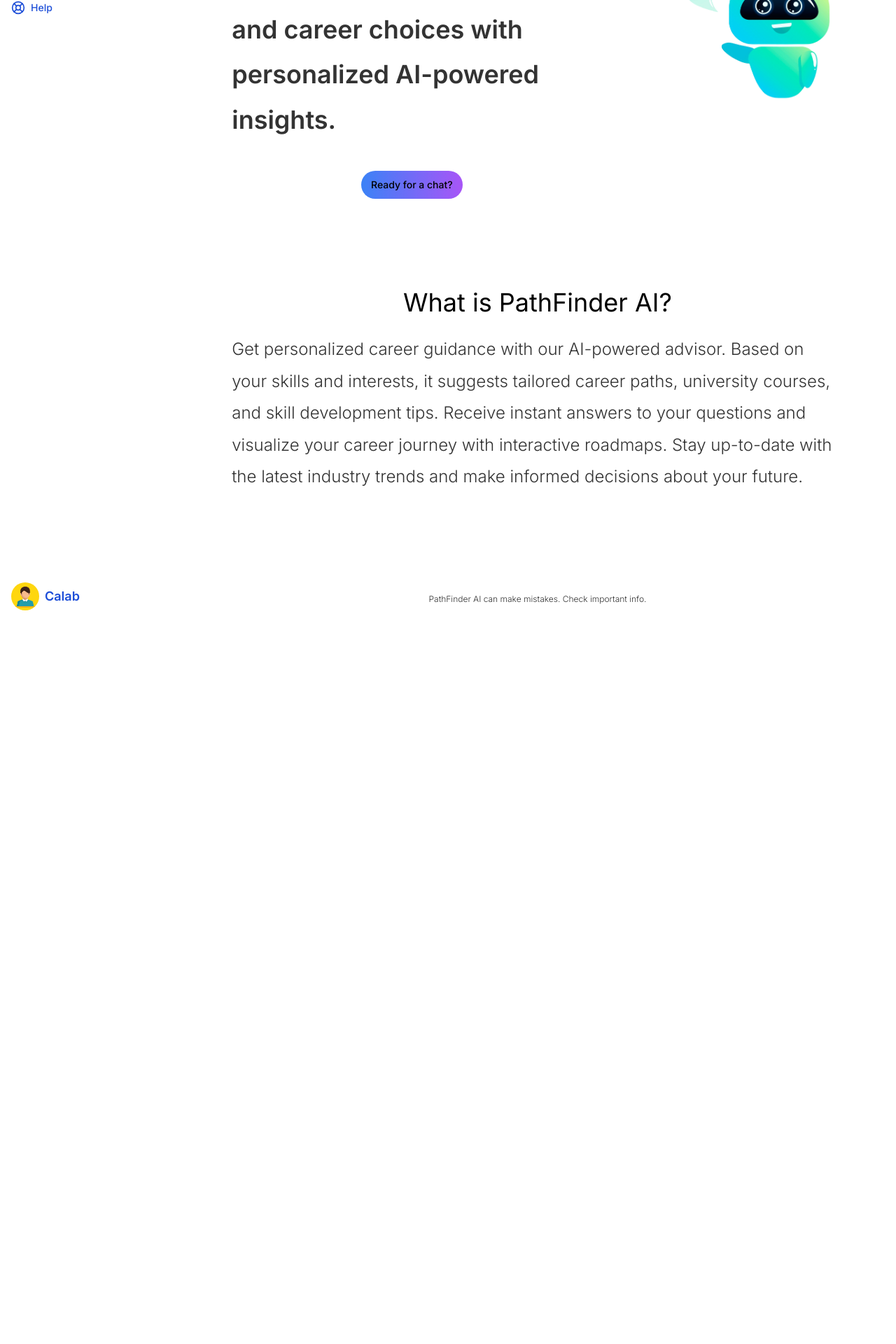
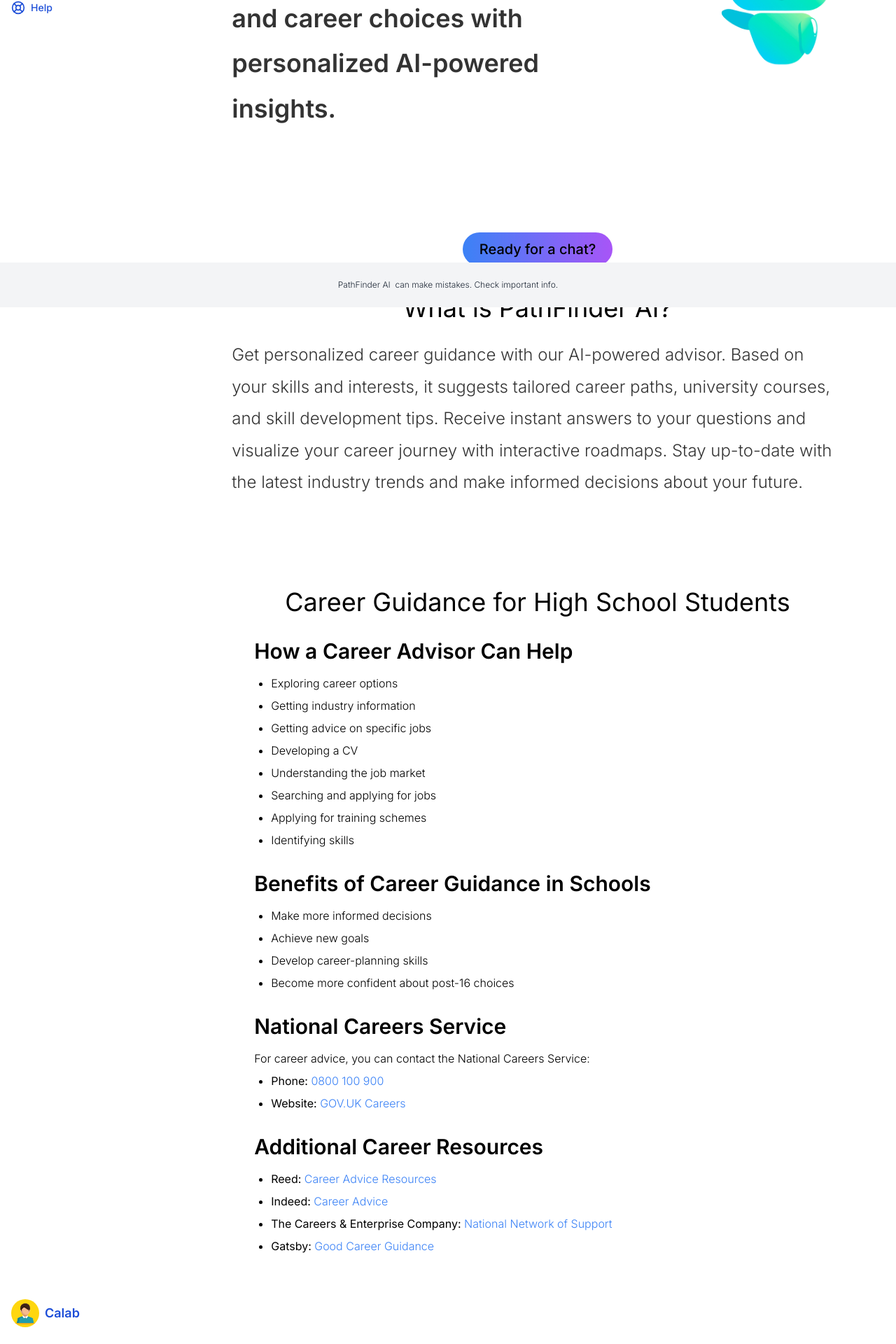
Before and after one commit to KGrim23/PathFinder_V1.0, a Next.js app: page /Dashboard in a window 1280 px wide. Shown: the part 361-2281 px from the top of the page at 70% size. Before the commit the page ends 1257 px from the top, so only its background shows below. Built offline with nearby package versions, Linux system fonts and the light colour scheme.

Commit message:
added some more info on Hero page and create Footer

```diff
--- a/app/Dashboard/page.tsx
+++ b/app/Dashboard/page.tsx
@@ -8,6 +8,7 @@ import { useRouter } from "next/navigation";
 import Sidebar from "../components/Sidebar";
 import "../globals.css";
 import { Hero } from "../components/Hero";
+import Footer from "../components/Footer";
 
 type MessageType = {
   type: "user" | "ai";
@@ -51,14 +52,10 @@ export default function Dashboard() {
           <Navbar isMobile={isMobile} />
           {/* <VoiceInput onReceiveText={sendMessageToOpenAI} /> */}
 
-          <main className="flex-1 overflow-auto w-full sm:w-full h-full md:w-[90%] lg:w-[90%] mx-auto mt-4 lg:mt-10 p-4 flex flex-col relative">
+          <main className="flex-1 overflow-auto w-full sm:w-full h-full md:w-[90%] lg:w-[90%] mx-auto mt-4 mb-8 lg:mt-10 p-4 flex flex-col relative">
             <Hero />
-
-            <p className="flex m-4 items-center justify-center text-xs text-grey-600">
-              <span>PathFinder AI</span> &nbsp;can make mistakes. Check
-              important info.
-            </p>
           </main>
+          <Footer />
         </div>
       </div>
     </TooltipProvider>
--- a/app/api/chat/route.tsx
+++ b/app/api/chat/route.tsx
@@ -51,7 +51,7 @@ export async function POST(req: Request) {
 ß
     If students ask you questions that was not in scope of career advice or career guidance or use inappropriate language, kindly respond with "I am sorry, I am not able to provide advice on that topic. Please feel free to ask me about career guidance or related topics."
 
-    REMEMBER: You are talking to a student age 18-24.
+    REMEMBER: You are talking to a student age 18-24 and ONLY answer the question that are relevant to United Kingdom eduction system.
 
     `;
 
--- a/app/components/ChatInput.tsx
+++ b/app/components/ChatInput.tsx
@@ -10,7 +10,7 @@ import {
   TooltipContent,
   TooltipTrigger,
 } from "@/components/ui/tooltip";
-import { Camera, Mic, CornerDownLeft } from "lucide-react";
+import { Camera, Mic, CornerDownLeft, Paperclip } from "lucide-react";
 
 const ChatInput: React.FC<{
   inputMessage: string;
@@ -92,7 +92,7 @@ const ChatInput: React.FC<{
           <Tooltip>
             <TooltipTrigger asChild>
               <Button variant="ghost" size="icon">
-                <Camera className="size-4" />
+                <Paperclip className="size-4" />
                 <span className="sr-only">Attach file</span>
               </Button>
             </TooltipTrigger>
--- /dev/null
+++ b/app/components/Footer.tsx
@@ -0,0 +1,14 @@
+import React from "react";
+
+const Footer = () => {
+  return (
+    <div className="mt-8 pt-6 pb-6 bg-gray-100 dark:bg-black text-white text-center fixed bottom-0 left-0 w-full">
+      <p className="text-xs text-gray-800">
+        <span>PathFinder AI</span> &nbsp;can make mistakes. Check important
+        info.
+      </p>
+    </div>
+  );
+};
+
+export default Footer;
--- a/app/components/Hero.tsx
+++ b/app/components/Hero.tsx
@@ -32,7 +32,7 @@ export const Hero = () => {
       <div className="flex flex-col lg:flex-row gap-4 p-2 lg:mb-10">
         {/* Left Section */}
         <div className="flex flex-col lg:w-3/5 items-center justify-center text-center lg:text-left">
-          <h2 className="mt-6">
+          <h2 className="mt-2">
             <strong
               className="text-black mb-4 dark:text-white text-2xl sm:text-4xl md:text-4xl lg:text-5xl xl:text-5xl font-semibold"
               style={{
@@ -52,17 +52,6 @@ export const Hero = () => {
               career choices with personalized AI-powered insights.
             </p>
           </h2>
-          <Button
-            onClick={handleStartChat}
-            className={`mt-10 gap-1.5 ${
-              isDarkMode ? "bg-black text-white" : "text-black"
-            } rounded-full px-3.5 py-2 bg-gradient-to-r from-blue-500 to-purple-500 hover:bg-gradient-to-r hover:from-purple-500 hover:to-blue-500`}
-            style={{
-              transition: "background-color 0.3s ease, transform 0.2s ease",
-            }}
-          >
-            Ready for a chat?
-          </Button>
         </div>
 
         {/* Right Section */}
@@ -77,9 +66,22 @@ export const Hero = () => {
           />
         </div>
       </div>
-
+      <div className="flex flex-col items-center justify-center mt-10 lg:mt-20">
+        {" "}
+        <Button
+          onClick={handleStartChat}
+          className={`mt-10 gap-1.5 text-lg lg:text-xl lg:mt-4 lg:p-6 ${
+            isDarkMode ? "bg-black text-white" : "text-black"
+          } rounded-full px-3.5 py-2 bg-gradient-to-r from-blue-500 to-purple-500 hover:bg-gradient-to-r hover:from-purple-500 hover:to-blue-500`}
+          style={{
+            transition: "background-color 0.3s ease, transform 0.2s ease",
+          }}
+        >
+          Ready for a chat?
+        </Button>
+      </div>
       {/* Information Section */}
-      <div className="flex flex-col h-full mt-10 lg:mt-20 lg:mb-20 items-center justify-center leading-loose">
+      <div className="flex flex-col h-full mt-8 lg:mt-10 lg:mb-10 items-center justify-center leading-loose">
         <h3 className="text-black dark:text-white text-3xl sm:text-2xl md:text-3xl lg:text-3xl xl:text-4xl font-normal mb-4">
           What is PathFinder AI?
         </h3>
@@ -95,6 +97,129 @@ export const Hero = () => {
           and make informed decisions about your future.
         </p>
       </div>
+
+      {/* Features Section */}
+      <div className="h-full text-black dark:text-gray-400 p-6 lg:p-10">
+        <h1 className="text-black dark:text-white text-center text-3xl sm:text-2xl md:text-3xl lg:text-3xl xl:text-4xl font-normal mb-8">
+          Career Guidance for High School Students
+        </h1>
+        <div className="space-y-8 dark:text-gray-400 mb-10">
+          {/* Main Information */}
+          <section>
+            <h2 className="text-xl lg:text-3xl font-semibold mb-4">
+              How a Career Advisor Can Help
+            </h2>
+            <ul className="list-disc pl-6 space-y-2">
+              <li>Exploring career options</li>
+              <li>Getting industry information</li>
+              <li>Getting advice on specific jobs</li>
+              <li>Developing a CV</li>
+              <li>Understanding the job market</li>
+              <li>Searching and applying for jobs</li>
+              <li>Applying for training schemes</li>
+              <li>Identifying skills</li>
+            </ul>
+          </section>
+
+          {/* Benefits of Career Guidance */}
+          <section>
+            <h2 className="text-xl lg:text-3xl font-semibold mb-4">
+              Benefits of Career Guidance in Schools
+            </h2>
+            <ul className="list-disc pl-6 space-y-2">
+              <li>Make more informed decisions</li>
+              <li>Achieve new goals</li>
+              <li>Develop career-planning skills</li>
+              <li>Become more confident about post-16 choices</li>
+            </ul>
+          </section>
+
+          {/* Contact Information */}
+          <section>
+            <h2 className="text-xl lg:text-3xl font-semibold mb-4">
+              National Careers Service
+            </h2>
+            <p className="mb-2">
+              For career advice, you can contact the National Careers Service:
+            </p>
+            <ul className="list-disc pl-6 space-y-2">
+              <li>
+                <strong>Phone:</strong>{" "}
+                <a
+                  href="tel:0800100900"
+                  className="text-blue-500 hover:underline"
+                >
+                  0800 100 900
+                </a>
+              </li>
+              <li>
+                <strong>Website:</strong>{" "}
+                <a
+                  href="https://www.gov.uk/careers-helpline-for-teenagers"
+                  target="_blank"
+                  rel="noopener noreferrer"
+                  className="text-blue-500 hover:underline"
+                >
+                  GOV.UK Careers
+                </a>
+              </li>
+            </ul>
+          </section>
+
+          {/* Additional Resources */}
+          <section>
+            <h2 className="text-xl lg:text-3xl font-semibold mb-4">
+              Additional Career Resources
+            </h2>
+            <ul className="list-disc pl-6 space-y-2">
+              <li>
+                <strong>Reed:</strong>{" "}
+                <a
+                  href="https://www.reed.co.uk/career-advice"
+                  target="_blank"
+                  rel="noopener noreferrer"
+                  className="text-blue-500 hover:underline"
+                >
+                  Career Advice Resources
+                </a>
+              </li>
+              <li>
+                <strong>Indeed:</strong>{" "}
+                <a
+                  href="https://www.indeed.com/career-advice"
+                  target="_blank"
+                  rel="noopener noreferrer"
+                  className="text-blue-500 hover:underline"
+                >
+                  Career Advice
+                </a>
+              </li>
+              <li>
+                <strong>The Careers & Enterprise Company:</strong>{" "}
+                <a
+                  href="https://www.careersandenterprise.co.uk/"
+                  target="_blank"
+                  rel="noopener noreferrer"
+                  className="text-blue-500 hover:underline"
+                >
+                  National Network of Support
+                </a>
+              </li>
+              <li>
+                <strong>Gatsby:</strong>{" "}
+                <a
+                  href="https://www.gatsby.org.uk/education/focus-areas/good-career-guidance"
+                  target="_blank"
+                  rel="noopener noreferrer"
+                  className="text-blue-500 hover:underline mb-10"
+                >
+                  Good Career Guidance
+                </a>
+              </li>
+            </ul>
+          </section>
+        </div>
+      </div>
     </>
   );
 };
--- a/app/layout.tsx
+++ b/app/layout.tsx
@@ -1,6 +1,7 @@
 import "./globals.css";
 import { ReactNode } from "react";
 import { ThemeProvider } from "./components/ThemeContext";
+import Footer from "./components/Footer";
 
 // No need for the localFont imports for GeistSans and GeistMono anymore
 // Instead, you can add the Inter font in the head
```
Also changed, not shown: app/components/Navbar.tsx (+15 -15 lines).
